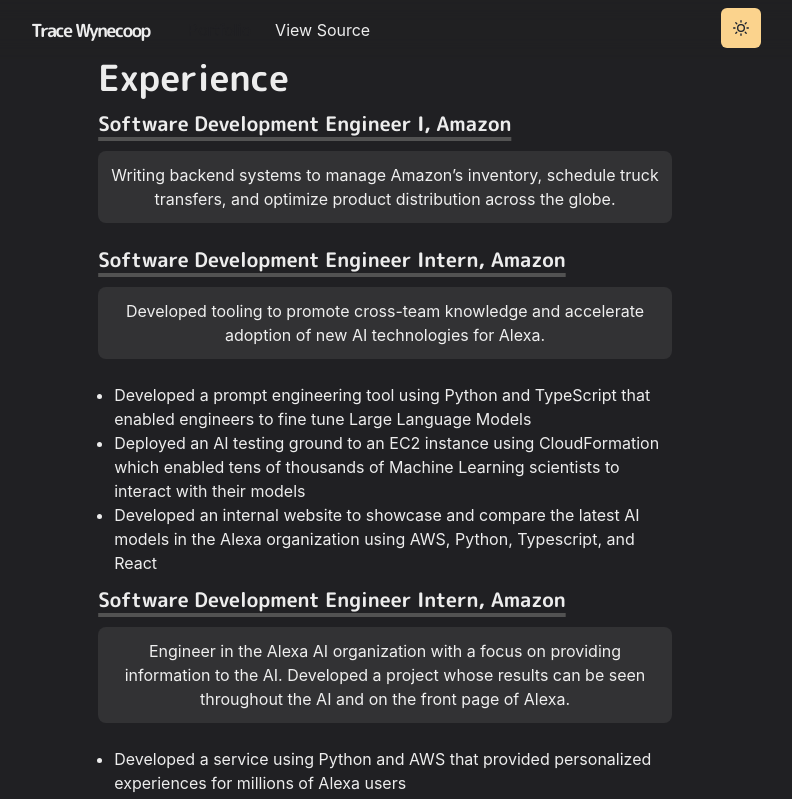
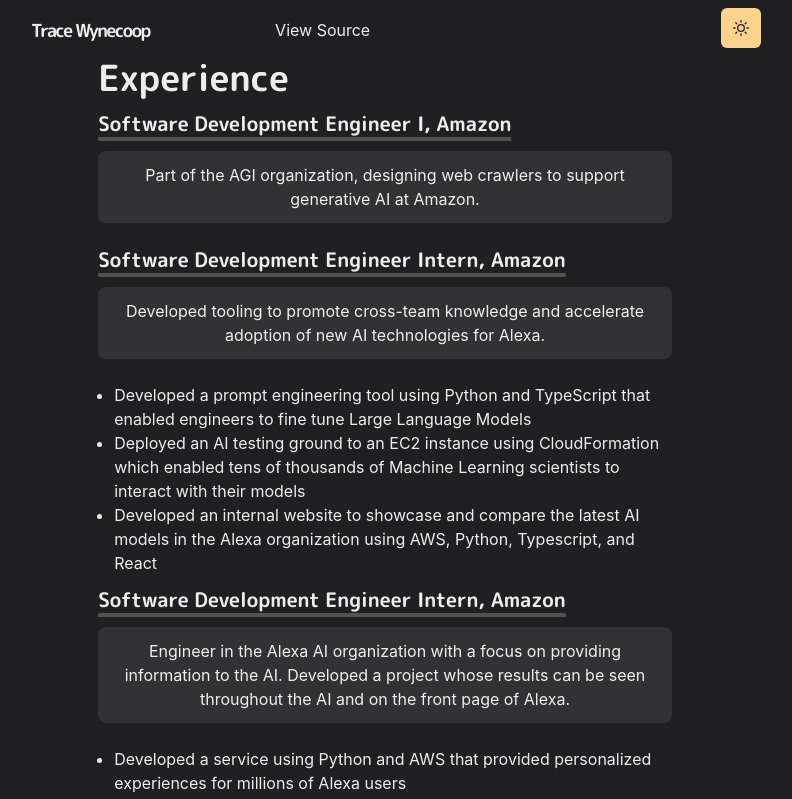
Before and after one commit to TWynec/twynec-homepage, a Next.js app: page /portfolio in a window 1280 px wide. Shown: the top 799 px of the page, without its empty margins (255-1047 px from the left). Built offline with nearby package versions, Linux system fonts and the light colour scheme.

Commit message:
Update experience

```diff
--- a/pages/portfolio.js
+++ b/pages/portfolio.js
@@ -35,8 +35,8 @@
         mb={6}
         align="center"
       >
-        Writing backend systems to manage Amazon’s inventory, schedule truck
-        transfers, and optimize product distribution across the globe.
+        Part of the AGI organization, designing web crawlers to support
+        generative AI at Amazon.
       </Box>
 
       <Heading as="h3" variant="section-title">
```
